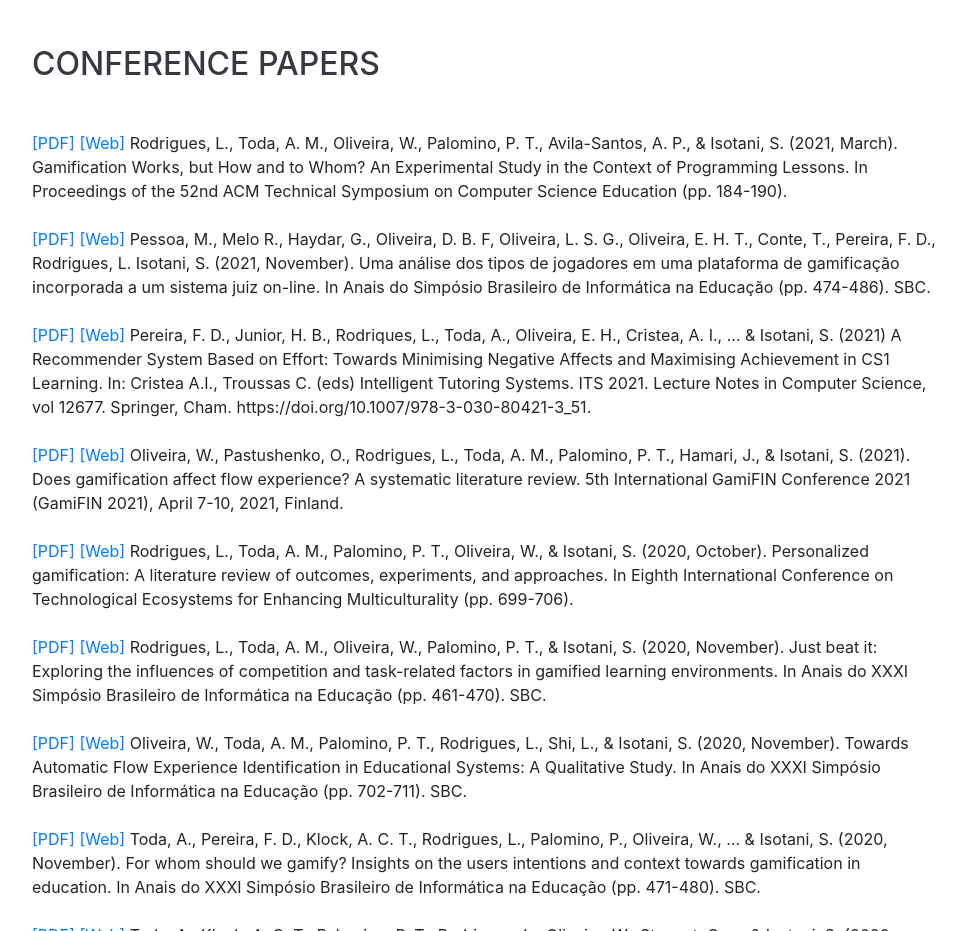
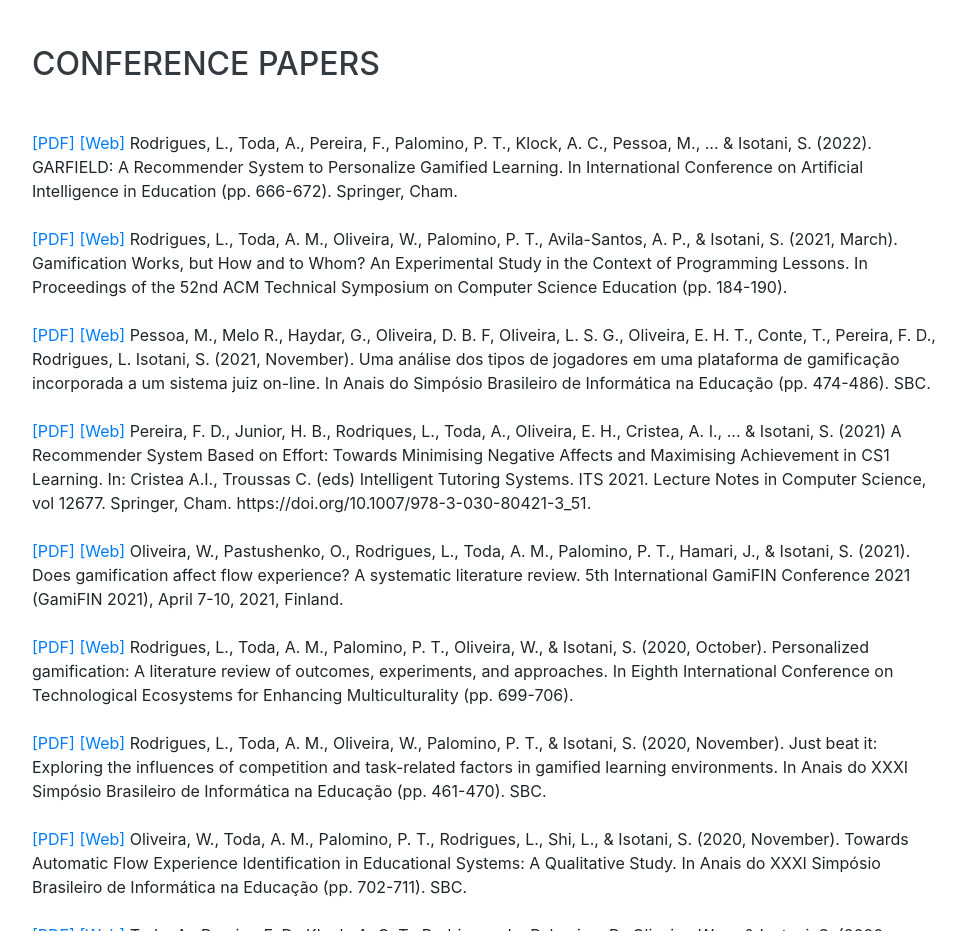
Before and after one commit to rodriguesluiz/rodriguesluiz.github.io, a website with bundled scripts: page index.html in a window 1280 px wide. Shown: the part 5164-6095 px from the top of the page, without its empty margins (288-1254 px from the left). Built offline with nearby package versions, Linux system fonts and the light colour scheme; a web font is replaced by a local one.

Commit message:
added garfield short paper

```diff
--- a/index.html
+++ b/index.html
@@ -344,6 +344,12 @@
         <h2 class="mb-5">Conference Papers</h2>
 
         <p class="mb-0">
+          <a target="_blank" href="https://rodriguesluiz.github.io/publications/garfield.pdf">[PDF]</a>
+          <a target="_blank" href="https://link.springer.com/chapter/10.1007/978-3-031-11644-5_65">[Web]</a>
+          Rodrigues, L., Toda, A., Pereira, F., Palomino, P. T., Klock, A. C., Pessoa, M., ... & Isotani, S. (2022). GARFIELD: A Recommender System to Personalize Gamified Learning. In International Conference on Artificial Intelligence in Education (pp. 666-672). Springer, Cham.
+        </p></br>
+
+        <p class="mb-0">
           <a target="_blank" href="publications/gamificationworksbuthowandtowhom.pdf">[PDF]</a>
           <a target="_blank" href="https://dl.acm.org/doi/abs/10.1145/3408877.3432419">[Web]</a>
           Rodrigues, L., Toda, A. M., Oliveira, W., Palomino, P. T., Avila-Santos, A. P., & Isotani, S. (2021, March). Gamification Works, but How and to Whom? An Experimental Study in the Context of Programming Lessons. In Proceedings of the 52nd ACM Technical Symposium on Computer Science Education (pp. 184-190).
```
